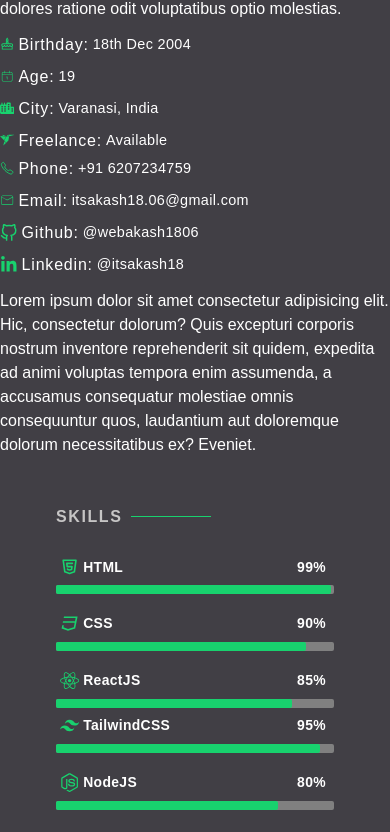
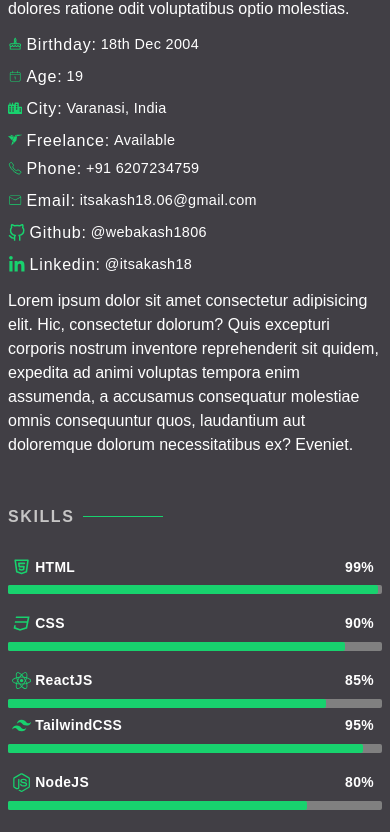
Before and after one commit to webakash1806/Akash-Singh, a React (Vite) app: page / in a window 390 px wide. Shown: the part 1149-1981 px from the top of the page. Built offline with nearby package versions, Linux system fonts and the light colour scheme; no server answers; a web font is replaced by a local one.

Commit message:
About page updated

```diff
--- a/src/Pages/About.jsx
+++ b/src/Pages/About.jsx
@@ -16,9 +16,9 @@ import { FiGithub } from "react-icons/fi";
 const About = () => {
     const skillsStyle = 'flex  items-center justify-between px-1 pr-2 text-white text-[0.87rem] tracking-wide font-semibold'
     return (
-        <div className='bg-[#141219ce] font-poppins flex flex-col items-center justify-center text-white py-10'>
+        <div className='bg-[#141219ce] font-poppins flex flex-col items-center justify-center text-white py-10 p-2'>
             <img src={aboutBg} alt="" className='fixed left-0 top-16 h-[100vh] w-[100%] z-[-20]' />
-            <div className='flex flex-col gap-3 md:flex-row md:items-end md:justify-center'>
+            <div className='flex flex-col gap-3 lg:flex-row lg:items-end lg:justify-center'>
                 <div>
                     <div className='flex items-center justify-start gap-2'>
                         <p className='font-semibold tracking-widest text-[#c6c5c5]'>ABOUT </p>
@@ -49,7 +49,7 @@ const About = () => {
                     <p>Lorem ipsum dolor sit amet consectetur adipisicing elit. Hic, consectetur dolorum? Quis excepturi corporis nostrum inventore reprehenderit sit quidem, expedita ad animi voluptas tempora enim assumenda, a accusamus consequatur molestiae omnis consequuntur quos, laudantium aut doloremque dolorum necessitatibus ex? Eveniet.</p>
                 </div>
             </div>
-            <div className='w-full py-8 px-14'>
+            <div className='w-full py-8 sm:px-14'>
 
                 <div className='flex flex-col items-center justify-center w-full md:gap-8 md:flex-row md:items-end'>
                     <div className='w-full md:w-[35%] flex flex-col gap-3'>
```
